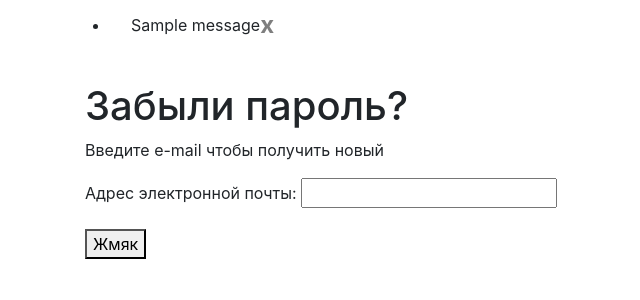
After one commit to ArturYumagulov/dj_tasks_list, a Django app: page /accounts/pwd-reset/ in a window 1280 px wide. The commit adds this page. Shown: the top 300 px of the page, without its empty margins (380-1020 px from the left). Run offline with Django 3.2, Linux system fonts and the light colour scheme; tables that the repository leaves empty hold one stand-in row (values such as "Sample post"); one stand-in notice (Sample message) is shown; some libraries are stand-ins or nearby versions.

Commit message:
added password reset

```diff
--- a/todoapp/accounts/urls.py
+++ b/todoapp/accounts/urls.py
@@ -10,4 +10,8 @@ urlpatterns = [
     path('edit/', edit, name="edit"),
     path('password-change/', auth_views.PasswordChangeView.as_view(), name="password_change"),
     path('passworf-change/done/', auth_views.PasswordChangeDoneView.as_view(), name="password_change_done"),
+    path('pwd-reset/', auth_views.PasswordResetView.as_view(), name='password_reset'),
+    path('pwd-reset/done/', auth_views.PasswordResetDoneView.as_view(), name='password_reset_done'),
+    path('pwd-reset/<uidb64>/token/', auth_views.PasswordResetConfirmView.as_view(), name='password_reset_confirm'),
+    path('pwd-reset/complete/', auth_views.PasswordResetCompleteView.as_view(), name='password_reset_complete'),
 ]
--- a/todoapp/accounts/views.py
+++ b/todoapp/accounts/views.py
@@ -48,10 +48,6 @@ def register(request):
 
 @login_required
 def edit(request):
-    print("reguest:  ", request.method)
-    print(request.POST.keys())
-    # print(dir(request))
-    print(request.FILES)
 
     if request.method == "POST":
         user_form = UserEditForm(instance=request.user, data=request.POST)
--- a/todoapp/tasks/views.py
+++ b/todoapp/tasks/views.py
@@ -7,6 +7,7 @@ from django.views.generic import ListView
 from django.views.generic.detail import DetailView
 from django.contrib.auth.decorators import login_required
 from django.contrib.auth.mixins import LoginRequiredMixin
+from django.contrib import messages
 
 
 @login_required
@@ -35,6 +36,7 @@ def complete_task(requests, uid):
 def delete_task(request, uid):
     t = ToDoItem.objects.get(id=uid)
     t.delete()
+    messages.success(request, "Задача удалена")
     return redirect('/tasks/lists')
 
 
--- a/todoapp/templates/base.html
+++ b/todoapp/templates/base.html
@@ -7,6 +7,9 @@
               integrity="sha384-Gn5384xqQ1aoWXA+058RXPxPg6fy4IWvTNh0E263XmFcJlSAwiGgFAW/dAiS6JXm"
               crossorigin="anonymous">
         <script src="https://code.jquery.com/jquery-3.5.1.js"></script>
+        <script src="https://code.jquery.com/jquery-3.5.1.slim.min.js" integrity="sha384-DfXdz2htPH0lsSSs5nCTpuj/zy4C+OGpamoFVy38MVBnE+IbbVYUew+OrCXaRkfj" crossorigin="anonymous"></script>
+        <script src="https://cdn.jsdelivr.net/npm/popper.js@1.16.1/dist/umd/popper.min.js" integrity="sha384-9/reFTGAW83EW2RDu2S0VKaIzap3H66lZH81PoYlFhbGU+6BZp6G7niu735Sk7lN" crossorigin="anonymous"></script>
+        <script src="https://stackpath.bootstrapcdn.com/bootstrap/4.5.2/js/bootstrap.min.js" integrity="sha384-B4gt1jrGC7Jh4AgTPSdUtOBvfO8shuf57BaghqFfPlYxofvL8/KUEfYiJOMMV+rV" crossorigin="anonymous"></script>
 
 {% block extra_head %}{% endblock %}
 </head>
@@ -28,8 +31,19 @@
                 {% endblock %}
             </div>
 <div class="main_content col-8">
-                    {% block main_content %}
-                    {% endblock %}
+    {% if messages %}
+    <div class="row">
+        <ul class="messages">
+            {% for message in messages %}
+            <li class="alert alert-{{ message.tags}}} alert-dismissable" role="alert">
+                {{ message }} <a href="#" class="close" data-dismiss="alert">x</a>
+            </li>
+            {% endfor%}
+        </ul>
+    </div>
+    {% endif%}
+    {% block main_content %}
+    {% endblock %}
             </div>
         </div>
     </div>
--- /dev/null
+++ b/todoapp/templates/registration/password_reset_complete.html
@@ -0,0 +1,6 @@
+{% extends "base.html" %}
+{% block title %}Пароль изменён{% endblock %}
+{% block main_content %}
+<h1>Пароль изменён</h1>
+<p>Ваш пароль был установлен. Теперь можно <a href="{% url 'login' %}">залогиниться</a></p>
+{% endblock %}
--- /dev/null
+++ b/todoapp/templates/registration/password_reset_done.html
@@ -0,0 +1,6 @@
+{% extends "base.html" %}
+{% block title %}Сбросить пароль{% endblock %}
+{% block main_content %}
+    <h1>Проверьте почту</h1>
+    <p>На вашу почту должно было прийти письмо с инструкциями по смене пароля</p>
+{% endblock %}
--- /dev/null
+++ b/todoapp/templates/registration/password_reset_email.html
@@ -0,0 +1,4 @@
+Была запрошена смена пароля для {{ email }}. Используйте эту ссылку:
+{{ protocol }}://{{ domain }}{% url "password_reset_confirm" uidb64=uid
+token=token %}
+На всякий случай, ваш логин на сайте: {{ user.get_username }}
--- /dev/null
+++ b/todoapp/templates/registration/password_reset_form.html
@@ -0,0 +1,11 @@
+{% extends "base.html" %}
+{% block title %}Сбросить пароль{% endblock %}
+{% block main_content %}
+<h1>Забыли пароль?</h1>
+<p>Введите e-mail чтобы получить новый</p>
+<form action="." method="post">
+    {{ form.as_p }}
+    <button type="submit">Жмяк</button>
+    {% csrf_token %}
+</form>
+{% endblock %}
--- a/todoapp/todoapp/settings.py
+++ b/todoapp/todoapp/settings.py
@@ -131,3 +131,6 @@ LOGIN_REDIRECT_URL = "tasks:list"
 MEDIA_URL = "/media/"
 
 MEDIA_ROOT = os.path.join(BASE_DIR, "media/")
+
+EMAIL_BACKEND = 'django.core.mail.backends.console.EmailBackend'
+#  локальная отправка писем в консоль
```
Also changed, not shown: todoapp/templates/registration/password_reset_confirm.html (added, +15 -0 lines).
